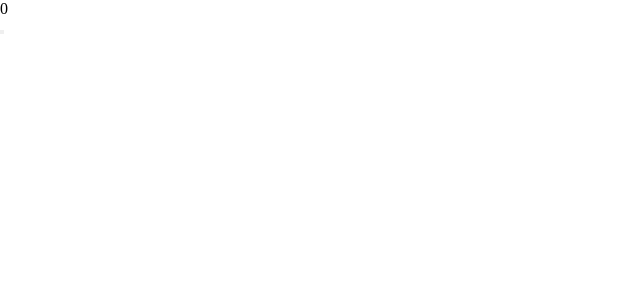
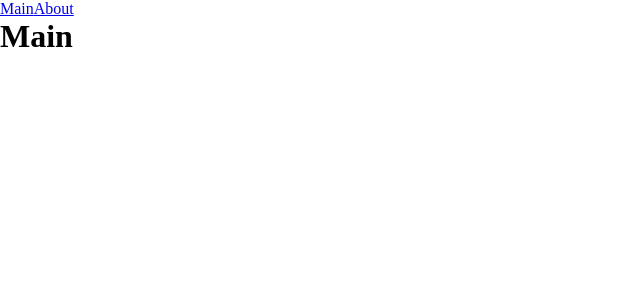
Before and after one commit to Jeka-13/React-Someproject, a React app: page / in a window 1280 px wide. Shown: the top 300 px of the page, without its empty margins (0-640 px from the left). Built offline with nearby package versions, Linux system fonts and the light colour scheme.

Commit message:
Add lazy loading

```diff
--- a/package.json
+++ b/package.json
@@ -15,6 +15,7 @@
     "@types/node": "^20.6.2",
     "@types/react": "^18.2.21",
     "@types/react-dom": "^18.2.7",
+    "@types/react-router-dom": "^5.3.3",
     "@types/webpack": "^5.28.2",
     "@types/webpack-dev-server": "^4.7.2",
     "css-loader": "^6.8.1",
@@ -32,6 +33,7 @@
   },
   "dependencies": {
     "react": "^18.2.0",
-    "react-dom": "^18.2.0"
+    "react-dom": "^18.2.0",
+    "react-router-dom": "^6.2.1"
   }
 }
--- a/src/App.tsx
+++ b/src/App.tsx
@@ -1,11 +1,20 @@
-import React from 'react';
-import {Counter} from "./components/Counter";
+import React, {Suspense} from 'react';
+import {Link, Route, Routes} from 'react-router-dom'
 import './index.scss'
+import {AboutPageAsync} from "./pages/AboutPage/AboutPage.async";
+import {MainPageAsync} from "./pages/MainPage/MainPage.async";
 
 const App = () => {
     return (
         <div>
-          <Counter/>
+            <Link to={'/'}>Main</Link>
+            <Link to={'/about'}>About</Link>
+            <Suspense fallback={<div>Loading...</div>}>
+            <Routes>
+                <Route path={'/about'} element={<AboutPageAsync/>}/>
+                <Route path={'/'} element={<MainPageAsync/>}/>
+            </Routes>
+            </Suspense>
         </div>
     );
 };
--- a/src/index.tsx
+++ b/src/index.tsx
@@ -1,6 +1,11 @@
 import {render} from "react-dom";
 import App from "./App";
+import {BrowserRouter} from "react-router-dom";
 
 
-
-render(<App/>, document.getElementById('root'))
+render(
+    <BrowserRouter>
+        <App/>
+    </BrowserRouter>,
+    document.getElementById('root')
+)
--- /dev/null
+++ b/src/pages/AboutPage/AboutPage.async.tsx
@@ -0,0 +1,3 @@
+import {lazy} from "react";
+
+export const AboutPageAsync = lazy(() => import('./AboutPage'));
--- /dev/null
+++ b/src/pages/AboutPage/AboutPage.tsx
@@ -0,0 +1,11 @@
+import React from 'react';
+
+const AboutPage = () => {
+    return (
+        <div>
+            <h1>About</h1>
+        </div>
+    );
+};
+
+export default AboutPage;
--- /dev/null
+++ b/src/pages/MainPage/MainPage.async.tsx
@@ -0,0 +1,3 @@
+import {lazy} from "react";
+
+export const MainPageAsync = lazy(() => import('./MainPage'));
--- /dev/null
+++ b/src/pages/MainPage/MainPage.tsx
@@ -0,0 +1,11 @@
+import React from 'react';
+
+const MainPage = () => {
+    return (
+        <div>
+            <h1>Main</h1>
+        </div>
+    );
+};
+
+export default MainPage;
--- a/tsconfig.json
+++ b/tsconfig.json
@@ -2,7 +2,7 @@
   "compilerOptions": {
     "outDir": "./dist/",
     "noImplicitAny": true,
-    "module": "es6",
+    "module": "esnext",
     "target": "es5",
     "jsx": "react-jsx",
     "allowJs": true,
```
Also changed, not shown: 2 other files (tests, documents, lock files or other folders).
